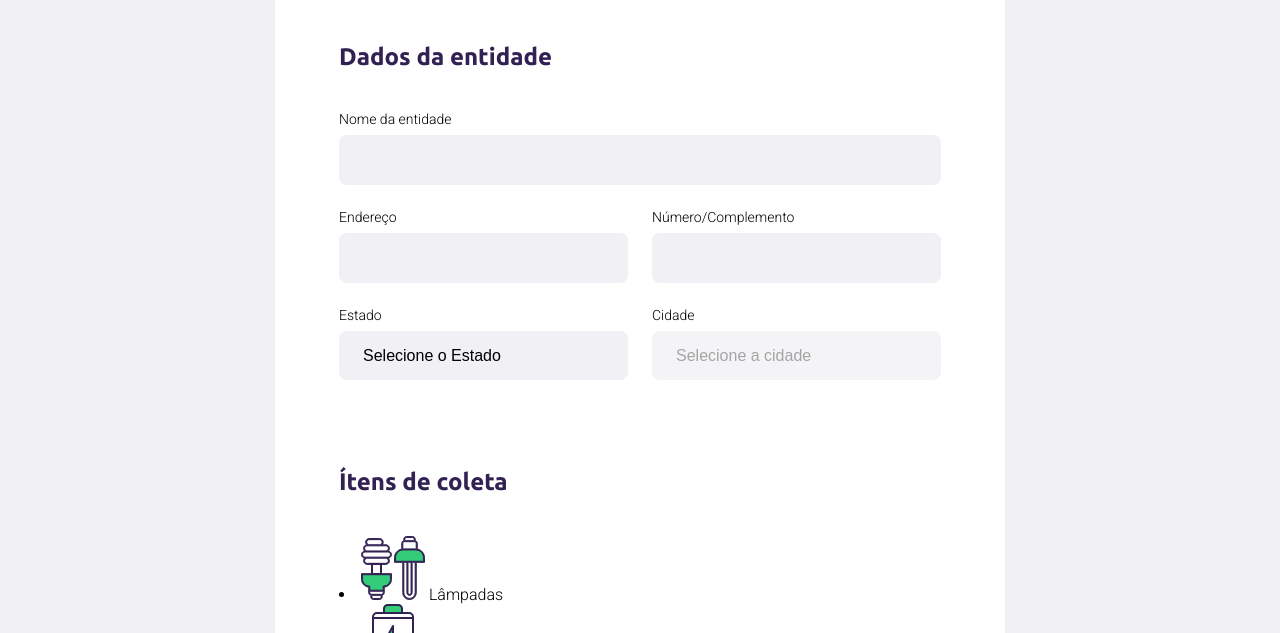
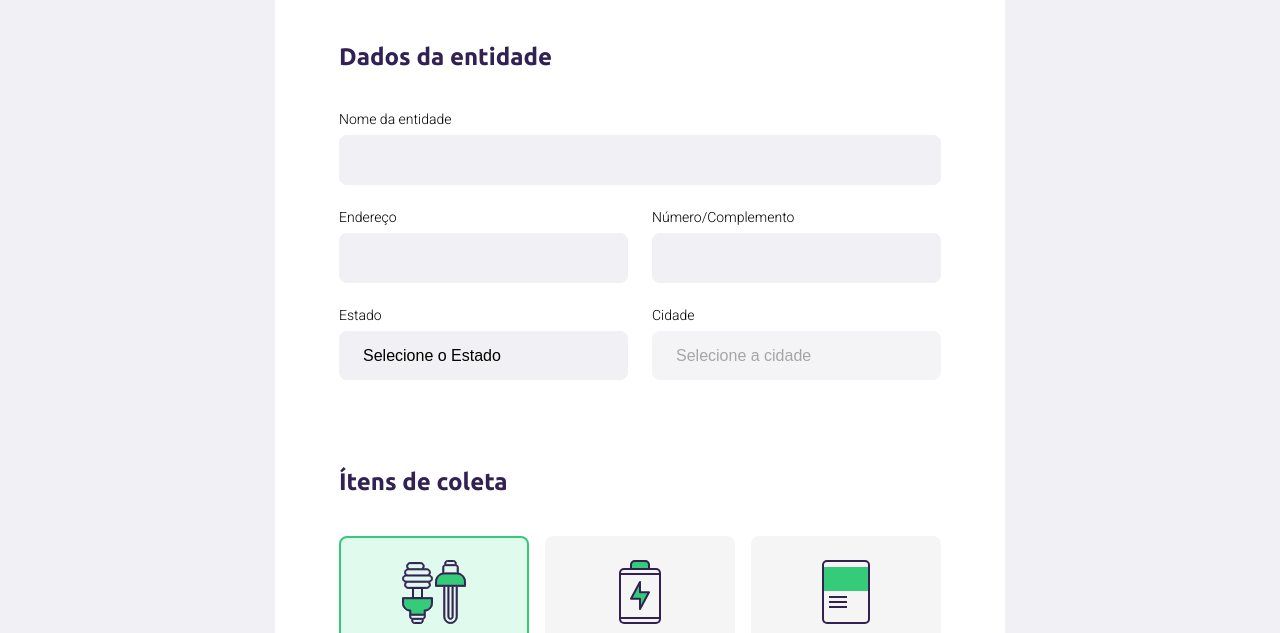
Before and after one commit to raulc27/nlw, a plain HTML site: page create-point.html in a window 1280 px wide. Shown: the part 299-932 px from the top of the page. Drawn offline with Linux system fonts and the light colour scheme; no server answers.

Commit message:
consertando erro de colocacao da classe

```diff
--- a/create-point.html
+++ b/create-point.html
@@ -94,7 +94,7 @@
 
             <div class="items-grid">
 
-                <li data-id="1">
+                <li data-id="1"  class="selected">
                     <img src="/icones/lampadas.svg" alt="Lâmpadas">
                         <span >Lâmpadas</span>
                     </li>
--- a/styles/create-point.css
+++ b/styles/create-point.css
@@ -125,3 +125,41 @@ form button{
 form button:hover{
     background-color:#2fb86e;
 }
+
+.items-grid{
+    display:grid;
+    grid-template-columns: 1fr 1fr 1fr;
+    gap:16px;
+}
+
+.items-grid li{
+    background-color:#f5f5f5;
+
+    list-style:none;
+    border: 2px solid #f5f5f5;
+    height:180px;
+    border-radius:8px;
+    padding: 22px 24px 16px;
+    display:flex;
+    flex-direction: column;
+    align-items:center;
+    justify-content: space-between;
+
+    text-align:center;
+
+    cursor: pointer;
+}
+
+.items-grid li span{
+    margin-top:12px;
+    flex:1;
+    display:flex;
+    align-items:center;
+    color:var(--title-color);
+
+}
+
+.items-grid li.selected {
+    background: #e1faee;
+    border: 2px solid #34cb79;
+}
```
